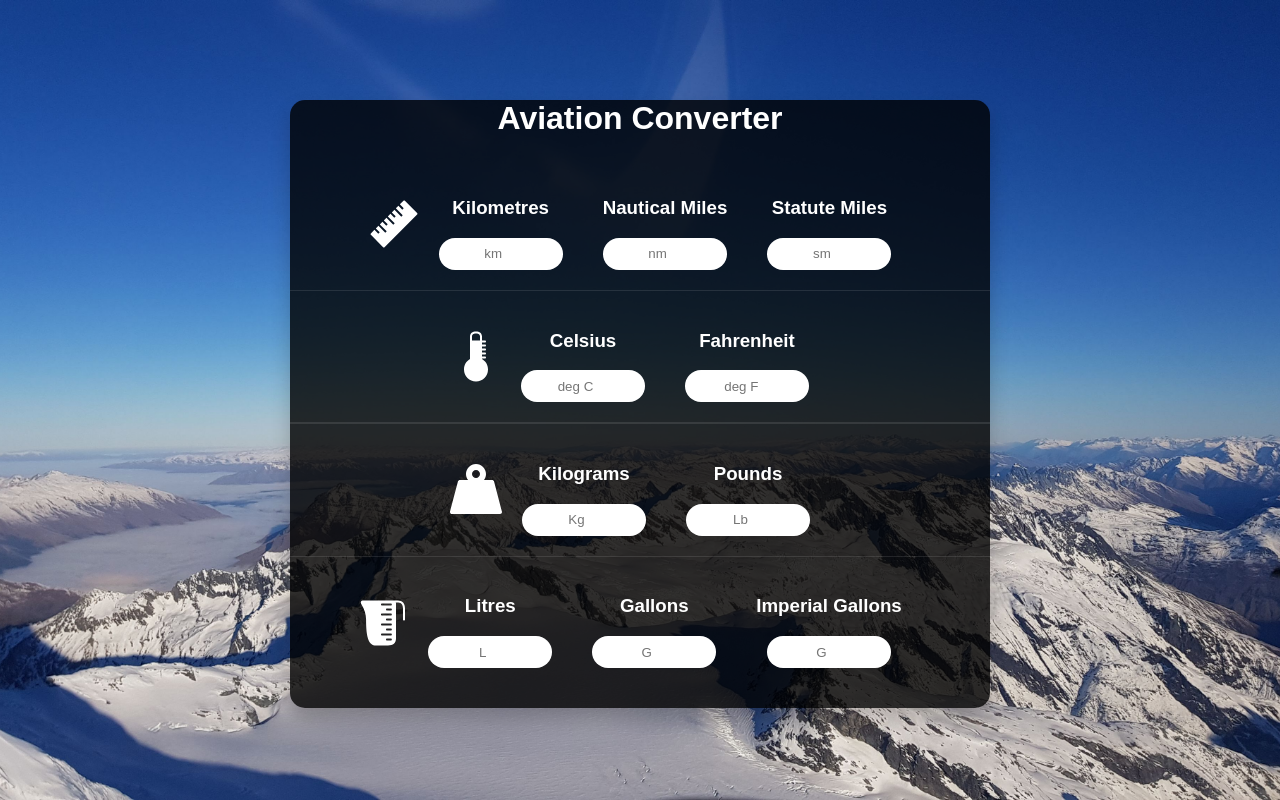
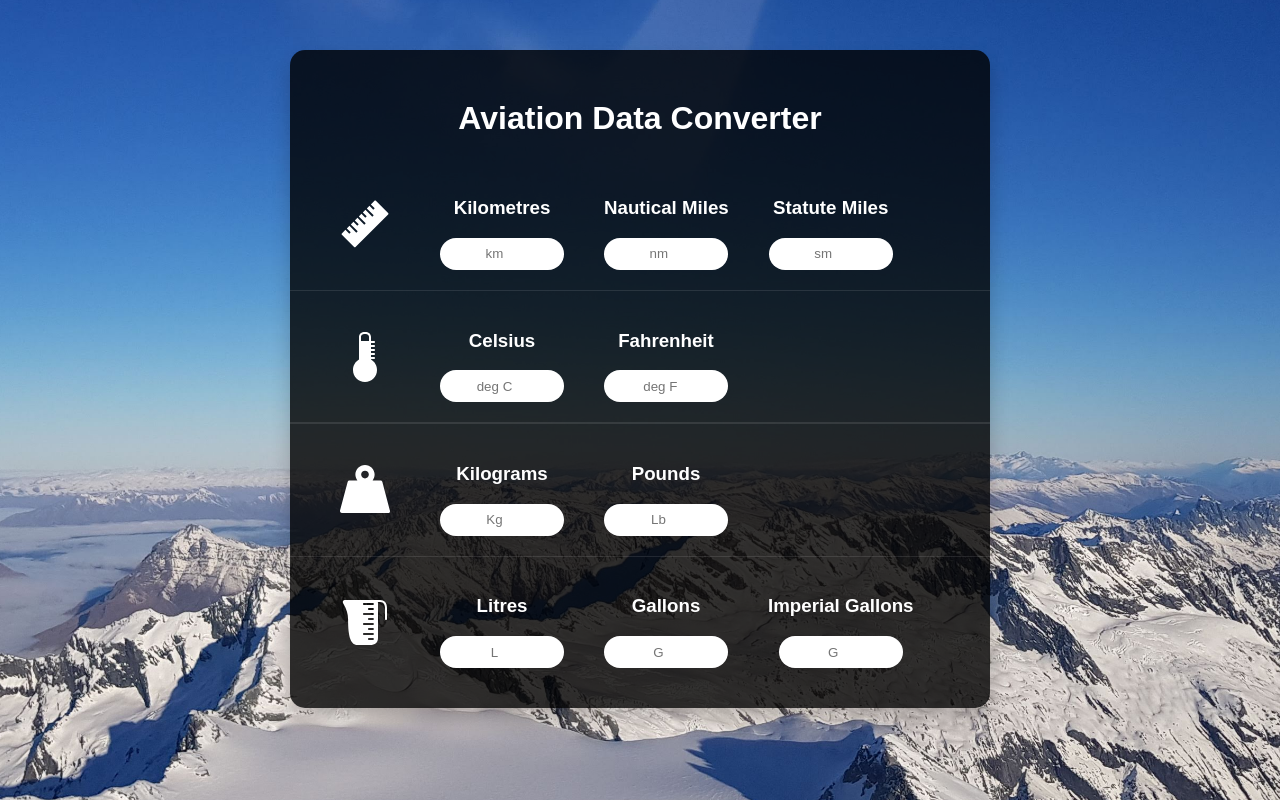
Before and after one commit to mttchpmn/av-converter, a React (Create React App) app: page / in a window 1280 px wide. Built offline with nearby package versions, Linux system fonts and the light colour scheme.

Commit message:
Update design

```diff
--- a/src/App.css
+++ b/src/App.css
@@ -3,14 +3,7 @@ body {
   background-repeat: no-repeat;
   background-attachment: fixed;
   background-position: center center;
-  background-size: auto 100%;
-}
-
-.App {
-  text-align: center;
-  /* background-color: rgba(655, 255, 255, 0.5) */
-  background-color: rgba(0, 0, 0, 0.8);
-  color: #fff;
+  background-size: auto 150%;
 }
 
 .App-logo {
@@ -34,21 +27,40 @@ body {
 }
 
 .App {
+  text-align: center;
+  /* background-color: rgba(655, 255, 255, 0.5) */
+  background-color: rgba(0, 0, 0, 0.8);
+  color: #fff;
   max-width: 700px;
   margin: 0 auto;
-  margin-top: 100px;
-  /* padding-top: 40px; */
+  margin-top: 50px;
+  padding-top: 20px;
   padding-bottom: 20px;
+  margin-bottom: 50px;
   /* border: 1px solid black; */
   border-radius: 15px;
   box-shadow: 0px 10px 20px rgba(0, 0, 0, 0.2);
 
 }
 
+.header1 {
+  margin-top: 30px;
+}
+
 .flexRow {
   display: flex;
-  justify-content: center;
+  justify-content: flex-start;
+  padding-left: 50px;
 }
+
+img.icon {
+  width: 100%;
+  height: 100%;
+  max-width: 50px;
+  align-self: center;
+  padding-right: 30px;
+}
+
 @media screen
   and (max-width: 600px) {
     .App {
@@ -76,6 +88,7 @@ body {
   outline: none;
 }
 
+
 .TempConverter,
 .WeightConverter {
   /* background-color: #909090; */
--- a/src/App.js
+++ b/src/App.js
@@ -10,7 +10,7 @@ class App extends Component {
   render() {
     return (
       <div className="App">
-        <h1 className="header1">Aviation Converter</h1>
+        <h1 className="header1">Aviation Data Converter</h1>
         <DistanceConverter />
         <TempConverter />
         <WeightConverter />
```
